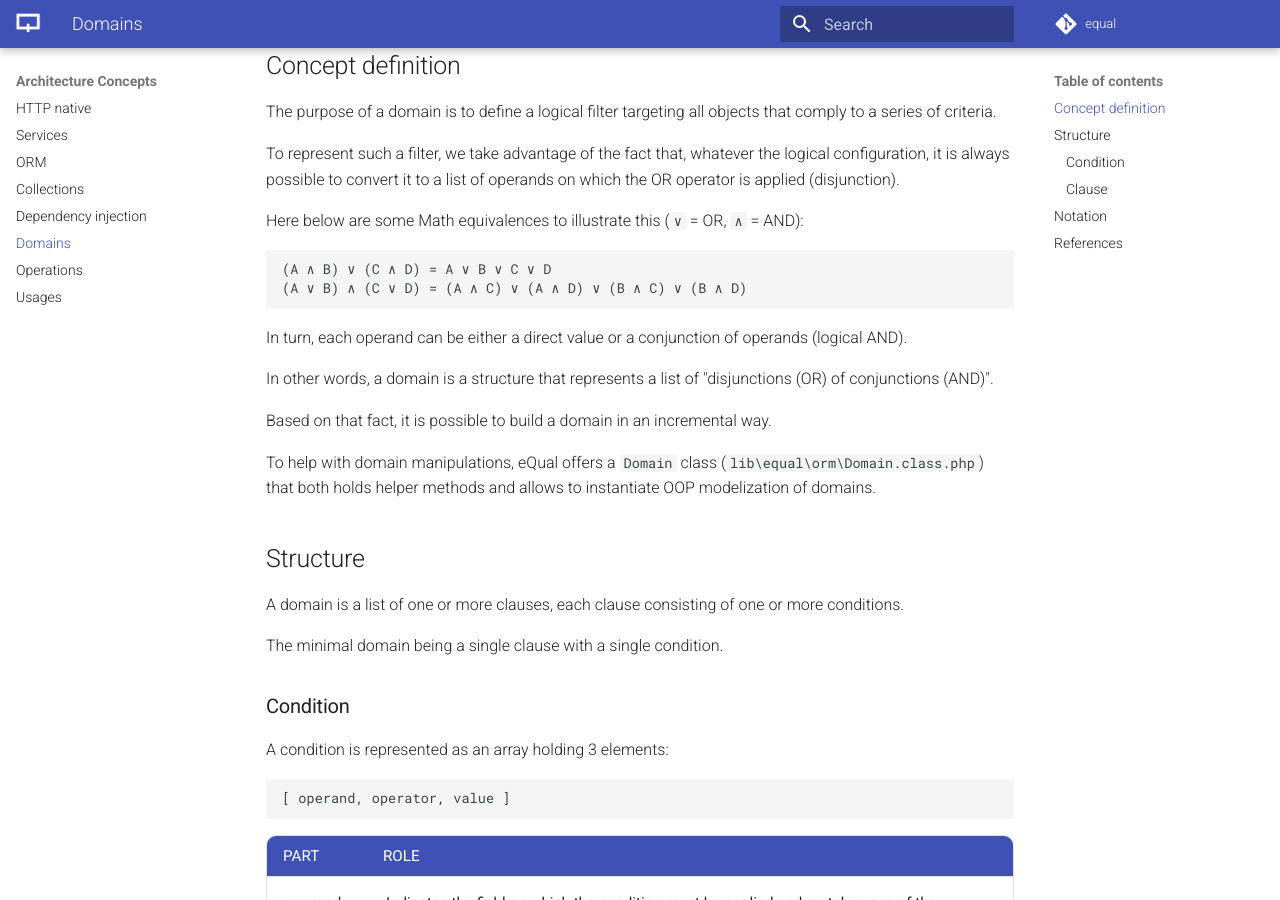
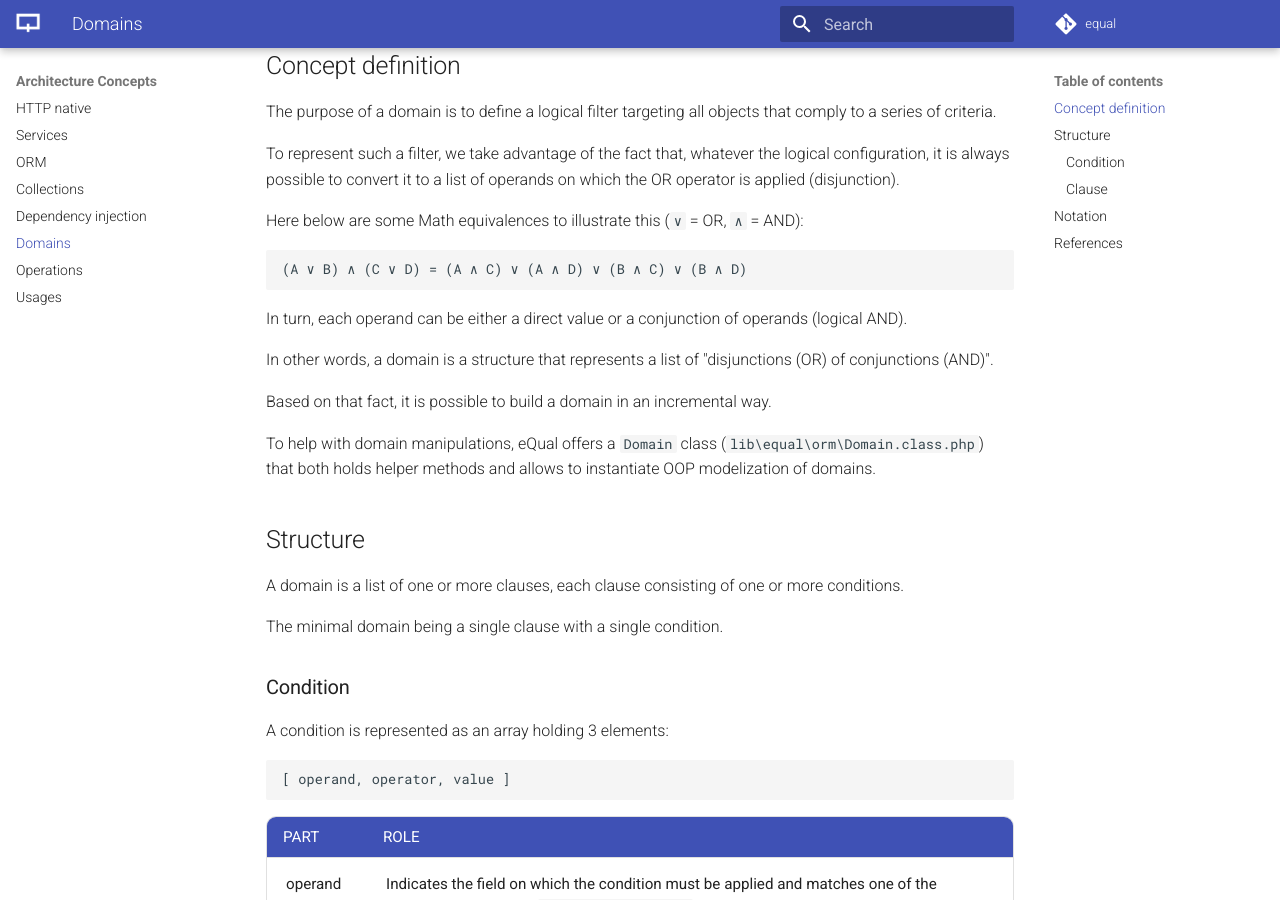
Before and after one commit to equalframework/equal-doc, an MkDocs documentation site: the page built from docs/architecture-concepts/domains.md, in a window 1280 px wide and 900 px high, scrolled down 312 px. Built offline with MkDocs 1.6.1 and Material for MkDocs 9.7.7, drawn with Linux system fonts in a browser that asks for light colours; comment, search, counter and statistics services are not loaded; the version menu is left out; part of the change alters nothing that is shown.

````diff
--- a/docs/architecture-concepts/domains.md
+++ b/docs/architecture-concepts/domains.md
@@ -15,7 +15,6 @@ To represent such a filter, we take advantage of the fact that, whatever the log
 Here below are some Math equivalences to illustrate this (`∨` = OR, `∧` =  AND):
 
 ```
-(A ∧ B) ∨ (C ∧ D) = A ∨ B ∨ C ∨ D
 (A ∨ B) ∧ (C ∨ D) = (A ∧ C) ∨ (A ∧ D) ∨ (B ∧ C) ∨ (B ∧ D)
 ```
 
@@ -125,7 +124,7 @@ $domain = [
 ```
 ```json
 {
-	domain: [
+	"domain": [
         ["login", "like", "%@equal.run"],
         ["validated", "=", true]
     ]
````
